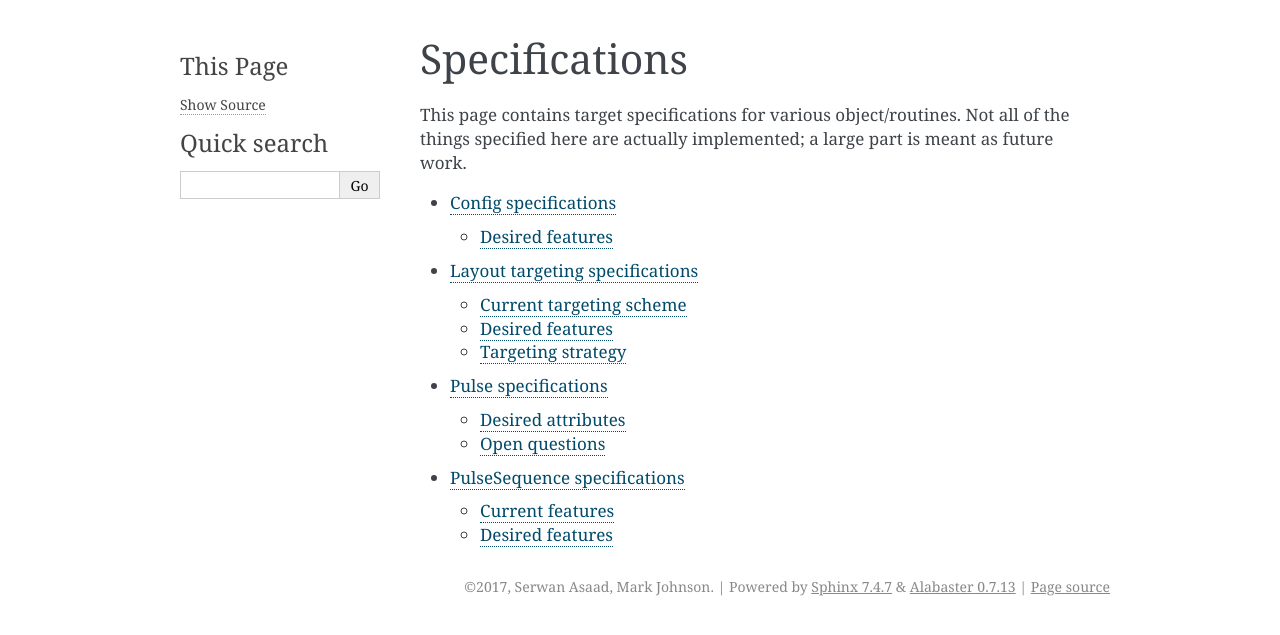
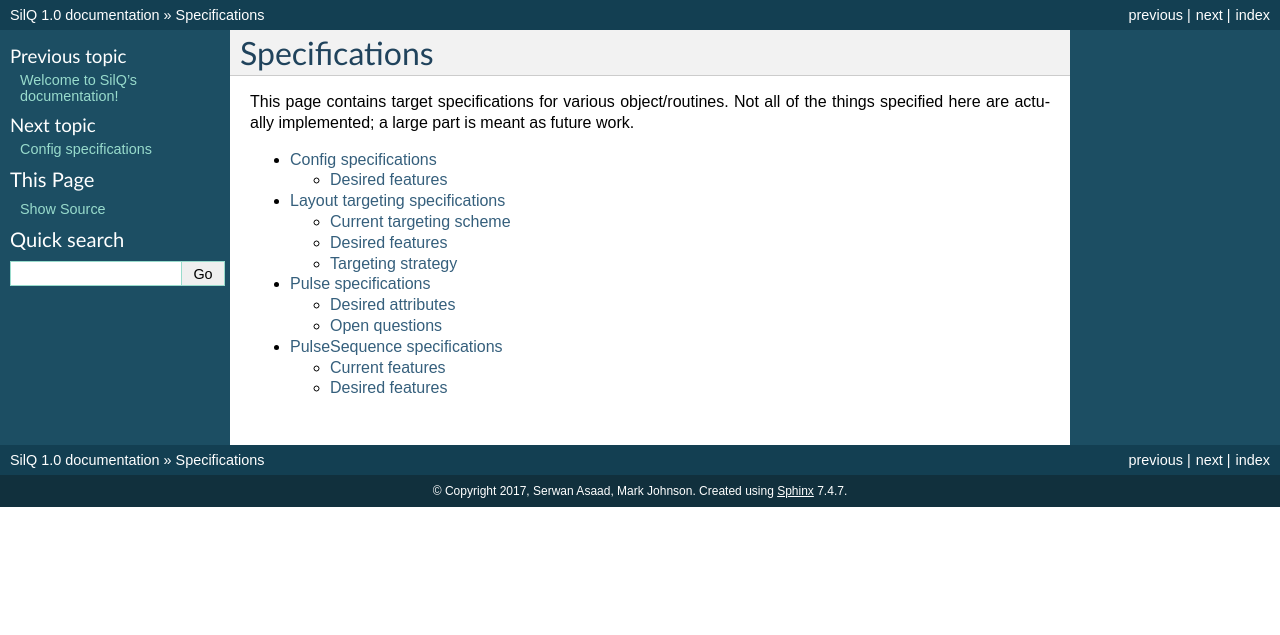
Before and after one commit to nulinspiratie/SilQ, a Sphinx documentation site: the page built from documentation/specifications/index.rst, in a window 1280 px wide. Shown: the top 635 px of the page. Built offline with Sphinx 7.4.7, drawn with Linux system fonts in a browser that asks for light colours; pages that are not in the unit, such as notebooks, are missing from menus.

Commit message:
doc: improvements to sphinx

```diff
--- a/documentation/conf.py
+++ b/documentation/conf.py
@@ -17,9 +17,9 @@
 # add these directories to sys.path here. If the directory is relative to the
 # documentation root, use os.path.abspath to make it absolute, like shown here.
 #
-# import os
-# import sys
-# sys.path.insert(0, os.path.abspath('.'))
+import os
+import sys
+sys.path.insert(0, os.path.abspath('../../SilQ-documentation/source'))
 
 # import juliadoc
 
@@ -95,7 +95,7 @@ todo_include_todos = True
 # The theme to use for HTML and HTML Help pages.  See the documentation for
 # a list of builtin themes.
 #
-html_theme = 'alabaster'
+html_theme = 'classic'
 # html_theme = 'julia'
 # html_theme_path = [juliadoc.get_theme_dir()]
 # html_sidebars = juliadoc.default_sidebars()
```
Also changed, not shown: documentation/index.rst (+4 -4 lines), 3 other files.
